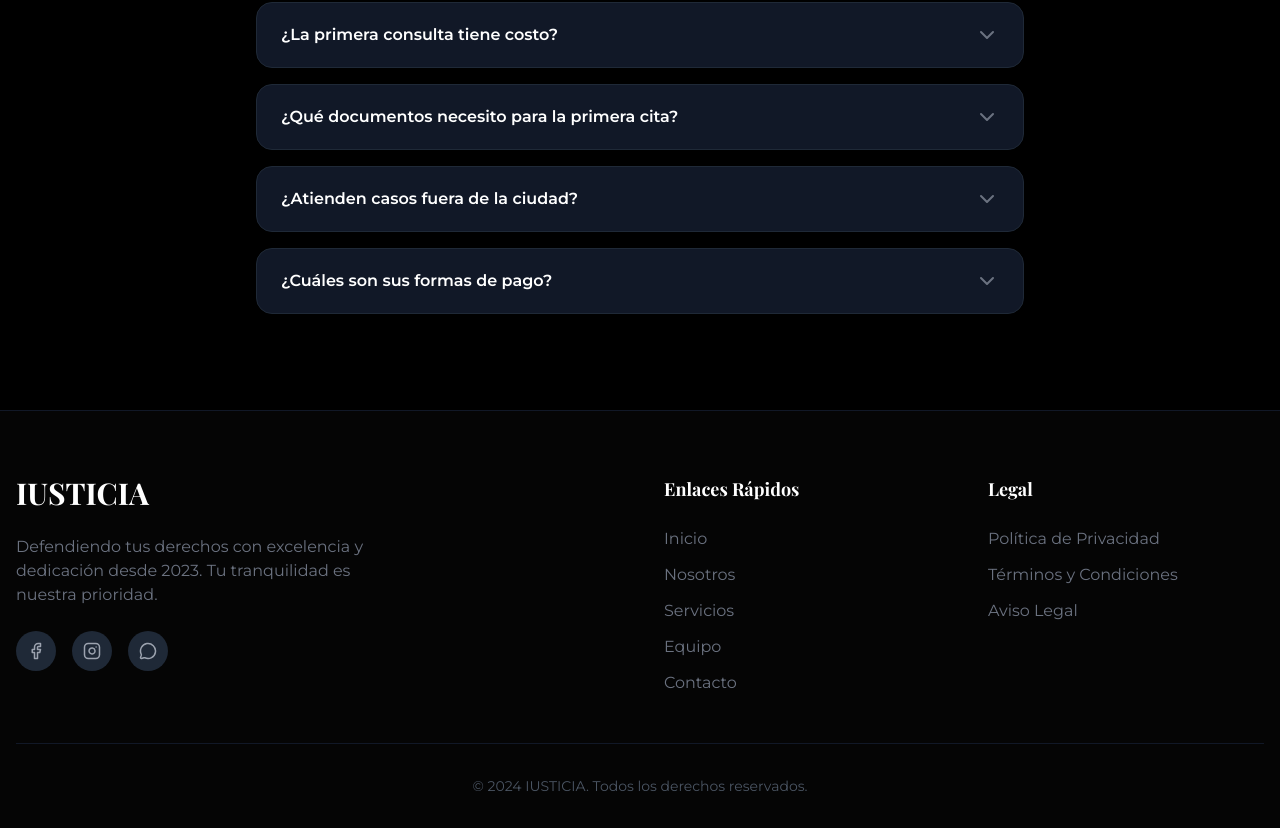
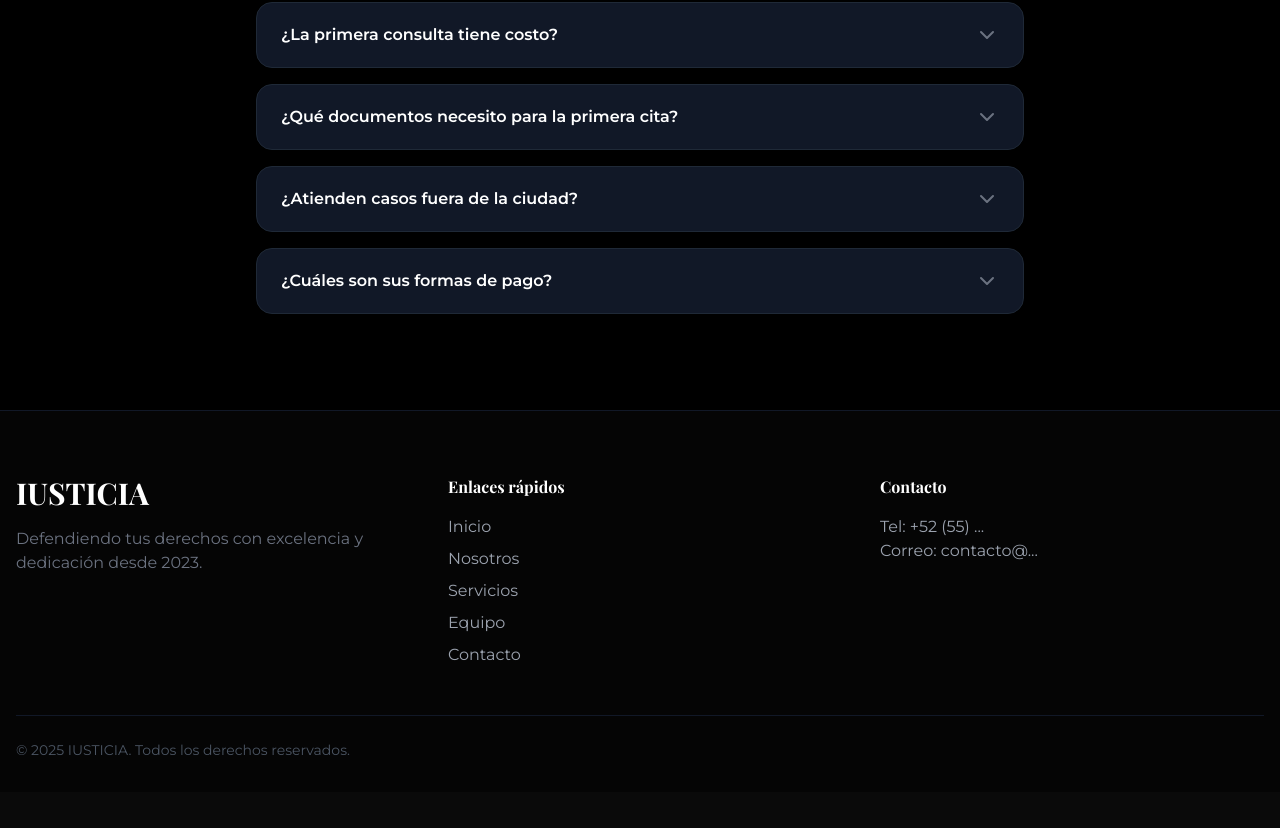
Before and after one commit to Darkpony13xD/web-iusticia, a React (Vite) app: page /contacto in a window 1280 px wide. Shown: the part 1539-2367 px from the top of the page. After the commit the page ends 2331 px from the top, so only its background shows below. Built offline with nearby package versions, Linux system fonts and the light colour scheme.

Commit message:
Update Footer.tsx

```diff
--- a/src/components/Footer.tsx
+++ b/src/components/Footer.tsx
@@ -1,85 +1,56 @@
-import React from 'react';
-import { Facebook, Instagram, MessageCircle } from 'lucide-react';
+import React from "react";
+import { Link } from "react-router-dom";
+
+const quickLinks = [
+  { label: "Inicio", to: "/" },
+  { label: "Nosotros", to: "/nosotros" },
+  { label: "Servicios", to: "/servicios" },
+  { label: "Equipo", to: "/equipo" },
+  { label: "Contacto", to: "/contacto" },
+];
 
 const Footer: React.FC = () => {
-  // ✅ Cambia estos links por los tuyos
-  const socialLinks = [
-    {
-      name: 'Facebook',
-      href: 'https://www.facebook.com/iusticiaedomex',
-      Icon: Facebook,
-    },
-    {
-      name: 'Instagram',
-      href: '',
-      Icon: Instagram,
-    },
-    {
-      name: 'WhatsApp',
-      // Ejemplo México: 52 + número. Si no abre bien, prueba con 521 + número.
-      href: 'https://wa.me/525658487608',
-      Icon: MessageCircle,
-    },
-  ];
-
   return (
     <footer className="bg-[#050505] border-t border-gray-900 pt-16 pb-8">
       <div className="container mx-auto px-4">
-        <div className="grid md:grid-cols-4 gap-12 mb-12">
-          <div className="md:col-span-2">
-            <h2 className="text-3xl font-black text-white mb-6">IUSTICIA</h2>
-            <p className="text-gray-500 mb-6 max-w-sm">
-              Defendiendo tus derechos con excelencia y dedicación desde 2023. Tu tranquilidad es nuestra prioridad.
+        <div className="grid md:grid-cols-3 gap-12 mb-12">
+          {/* Marca */}
+          <div>
+            <h2 className="text-3xl font-black text-white mb-4">IUSTICIA</h2>
+            <p className="text-gray-500 max-w-sm">
+              Defendiendo tus derechos con excelencia y dedicación desde 2023.
             </p>
-
-            <div className="flex space-x-4">
-              {socialLinks.map(({ name, href, Icon }) => (
-                <a
-                  key={name}
-                  href={href}
-                  target="_blank"
-                  rel="noopener noreferrer"
-                  aria-label={name}
-                  className="w-10 h-10 rounded-full bg-gray-800 flex items-center justify-center text-gray-400 hover:bg-amber-600 hover:text-white transition-all duration-300"
-                >
-                  <Icon size={18} />
-                </a>
-              ))}
-            </div>
           </div>
 
+          {/* Enlaces rápidos */}
           <div>
-            <h4 className="text-white font-bold text-lg mb-6">Enlaces Rápidos</h4>
-            <ul className="space-y-3">
-              {['Inicio', 'Nosotros', 'Servicios', 'Equipo', 'Contacto'].map((item) => (
-                <li key={item}>
-                  <a
-                    href={`#${item.toLowerCase()}`}
-                    className="text-gray-500 hover:text-amber-500 transition-colors"
+            <h3 className="text-white font-bold mb-4">Enlaces rápidos</h3>
+            <ul className="space-y-2">
+              {quickLinks.map((l) => (
+                <li key={l.to}>
+                  <Link
+                    to={l.to}
+                    className="text-gray-400 hover:text-white transition"
                   >
-                    {item}
-                  </a>
+                    {l.label}
+                  </Link>
                 </li>
               ))}
             </ul>
           </div>
 
+          {/* Contacto */}
           <div>
-            <h4 className="text-white font-bold text-lg mb-6">Legal</h4>
-            <ul className="space-y-3">
-              {['Política de Privacidad', 'Términos y Condiciones', 'Aviso Legal'].map((item) => (
-                <li key={item}>
-                  <a href="#" className="text-gray-500 hover:text-amber-500 transition-colors">
-                    {item}
-                  </a>
-                </li>
-              ))}
-            </ul>
+            <h3 className="text-white font-bold mb-4">Contacto</h3>
+            <p className="text-gray-400">Tel: +52 (55) ...</p>
+            <p className="text-gray-400">Correo: contacto@...</p>
           </div>
         </div>
 
-        <div className="border-t border-gray-900 pt-8 text-center">
-          <p className="text-gray-600 text-sm">© 2024 IUSTICIA. Todos los derechos reservados.</p>
+        <div className="border-t border-gray-900 pt-6">
+          <p className="text-gray-600 text-sm">
+            © {new Date().getFullYear()} IUSTICIA. Todos los derechos reservados.
+          </p>
         </div>
       </div>
     </footer>
```
